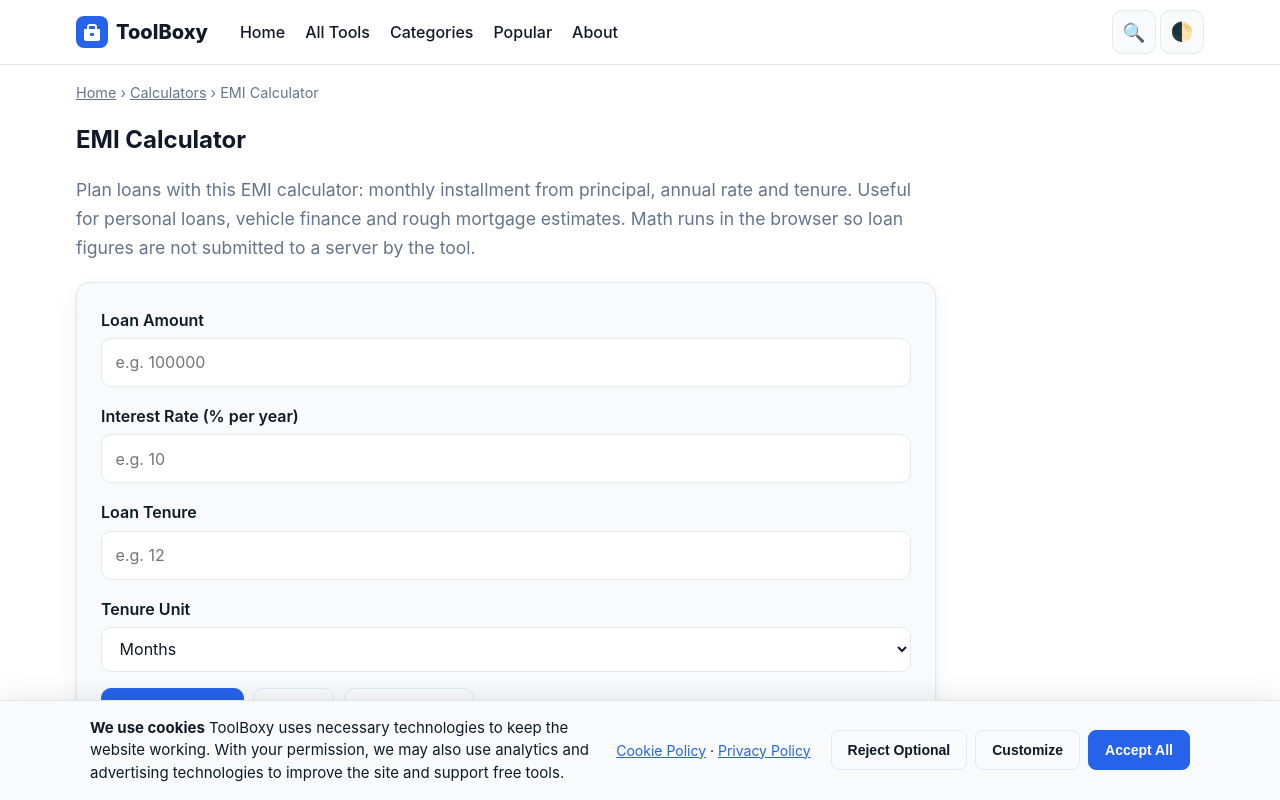
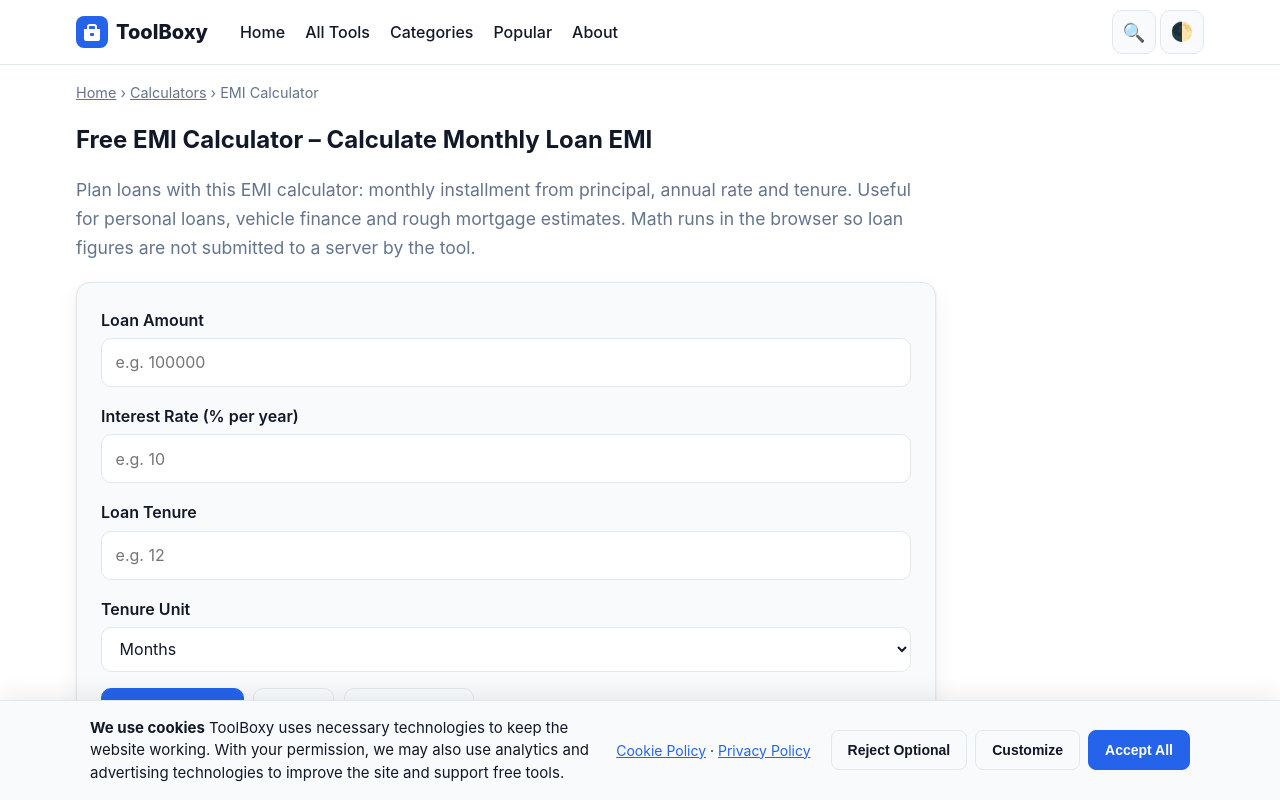
Before and after one commit to Rrkhan3/toolboxyramit, a plain HTML site: page tools/emi-calculator.html in a window 1280 px wide. Shown: the top 800 px of the page. Drawn offline with Linux system fonts and the light colour scheme; a script that the page names is missing.

Commit message:
SEO: Optimize EMI Calculator title, meta and H1

```diff
--- a/tools/emi-calculator.html
+++ b/tools/emi-calculator.html
@@ -3,12 +3,12 @@
 <head>
 <meta charset="utf-8">
 <meta name="viewport" content="width=device-width, initial-scale=1">
-<title>EMI Calculator – Free Online Loan Monthly Installment | ToolBoxy</title>
-<meta name="description" content="Calculate monthly loan EMI online. Enter principal, interest rate and tenure to see installment amount and total interest.">
+<title>Free EMI Calculator Online – Loan EMI Calculator | ToolBoxy</title>
+<meta name="description" content="Calculate monthly loan EMI instantly. Free online EMI calculator for home, car and personal loans. Accurate results, no signup required.">
 <meta name="robots" content="index, follow">
 <link rel="canonical" href="https://toolboxy.xyz/tools/emi-calculator">
-<meta property="og:title" content="EMI Calculator – Free Online Loan Monthly Installment | ToolBoxy">
-<meta property="og:description" content="Calculate monthly loan EMI online. Enter principal, interest rate and tenure to see installment amount and total interest.">
+<meta property="og:title" content="Free EMI Calculator Online – Loan EMI Calculator | ToolBoxy">
+<meta property="og:description" content="Calculate monthly loan EMI instantly. Free online EMI calculator for home, car and personal loans. Accurate results, no signup required.">
 <meta property="og:type" content="website">
 <meta property="og:url" content="https://toolboxy.xyz/tools/emi-calculator">
 <meta property="og:image" content="https://toolboxy.xyz/assets/og-image.png">
@@ -17,8 +17,8 @@
 <meta property="og:image:alt" content="ToolBoxy — Free Online Tools for Everyone">
 <meta property="og:site_name" content="ToolBoxy">
 <meta name="twitter:card" content="summary_large_image">
-<meta name="twitter:title" content="EMI Calculator – Free Online Loan Monthly Installment | ToolBoxy">
-<meta name="twitter:description" content="Calculate monthly loan EMI online. Enter principal, interest rate and tenure to see installment amount and total interest.">
+<meta name="twitter:title" content="Free EMI Calculator Online – Loan EMI Calculator | ToolBoxy">
+<meta name="twitter:description" content="Calculate monthly loan EMI instantly. Free online EMI calculator for home, car and personal loans. Accurate results, no signup required.">
 <meta name="twitter:image" content="https://toolboxy.xyz/assets/og-image.png">
 <meta name="theme-color" content="#2563eb">
 <link rel="icon" href="/favicon.ico" type="image/x-icon">
@@ -26,7 +26,7 @@
 <link rel="stylesheet" href="../css/style.css">
 <link rel="stylesheet" href="../css/responsive.css">
 <link rel="stylesheet" href="../css/tools.css">
-<script type="application/ld+json">{"@context": "https://schema.org", "@type": "WebApplication", "name": "EMI Calculator", "url": "https://toolboxy.xyz/tools/emi-calculator", "description": "Calculate monthly loan EMI", "applicationCategory": "UtilitiesApplication", "operatingSystem": "Any", "offers": {"@type": "Offer", "price": "0", "priceCurrency": "USD"}}</script><script type="application/ld+json">{"@context": "https://schema.org", "@type": "BreadcrumbList", "itemListElement": [{"@type": "ListItem", "position": 1, "name": "Home", "item": "https://toolboxy.xyz/"}, {"@type": "ListItem", "position": 2, "name": "Calculators", "item": "https://toolboxy.xyz/tools?category=Calculators"}, {"@type": "ListItem", "position": 3, "name": "EMI Calculator", "item": "https://toolboxy.xyz/tools/emi-calculator"}]}</script><script type="application/ld+json">{"@context": "https://schema.org", "@type": "FAQPage", "mainEntity": [{"@type": "Question", "name": "Is this the same as bank EMI?", "acceptedAnswer": {"@type": "Answer", "text": "It matches the common mathematical formula; banks may add fees or use different day-count conventions."}}, {"@type": "Question", "name": "Can I change tenure unit?", "acceptedAnswer": {"@type": "Answer", "text": "Use the fields as labeled (years/months depending on the form)."}}, {"@type": "Question", "name": "Is the EMI Calculator free?", "acceptedAnswer": {"@type": "Answer", "text": "Yes."}}]}</script>
+<script type="application/ld+json">{"@context": "https://schema.org", "@type": "WebApplication", "name": "Free EMI Calculator", "url": "https://toolboxy.xyz/tools/emi-calculator", "description": "Calculate monthly loan EMI free online", "applicationCategory": "UtilitiesApplication", "operatingSystem": "Any", "offers": {"@type": "Offer", "price": "0", "priceCurrency": "USD"}}</script>
 </head>
 <body data-root="../" data-tool="emi-calculator">
 <a class="skip" href="#main">Skip to content</a>
@@ -40,7 +40,7 @@
 </div></div></header>
 <main id="main">
 <div class="container"><nav class="crumbs" aria-label="Breadcrumb"><a href="/">Home</a> › <a href="/tools?category=Calculators">Calculators</a> › <span aria-current="page">EMI Calculator</span></nav>
-<article class="prose" style="max-width:860px"><h1>EMI Calculator</h1>
+<article class="prose" style="max-width:860px"><h1>Free EMI Calculator – Calculate Monthly Loan EMI</h1>
 <p class="lead">Plan loans with this EMI calculator: monthly installment from principal, annual rate and tenure. Useful for personal loans, vehicle finance and rough mortgage estimates. Math runs in the browser so loan figures are not submitted to a server by the tool.</p>
 <section aria-label="EMI Calculator tool" class="tool-box"><div id="tool-root" data-tool="emi-calculator"><noscript><p class="error">Please enable JavaScript to use this tool.</p></noscript></div></section>
 <p class="muted">Everything runs in your browser. Your input is not sent to a server by this tool.</p>
```
